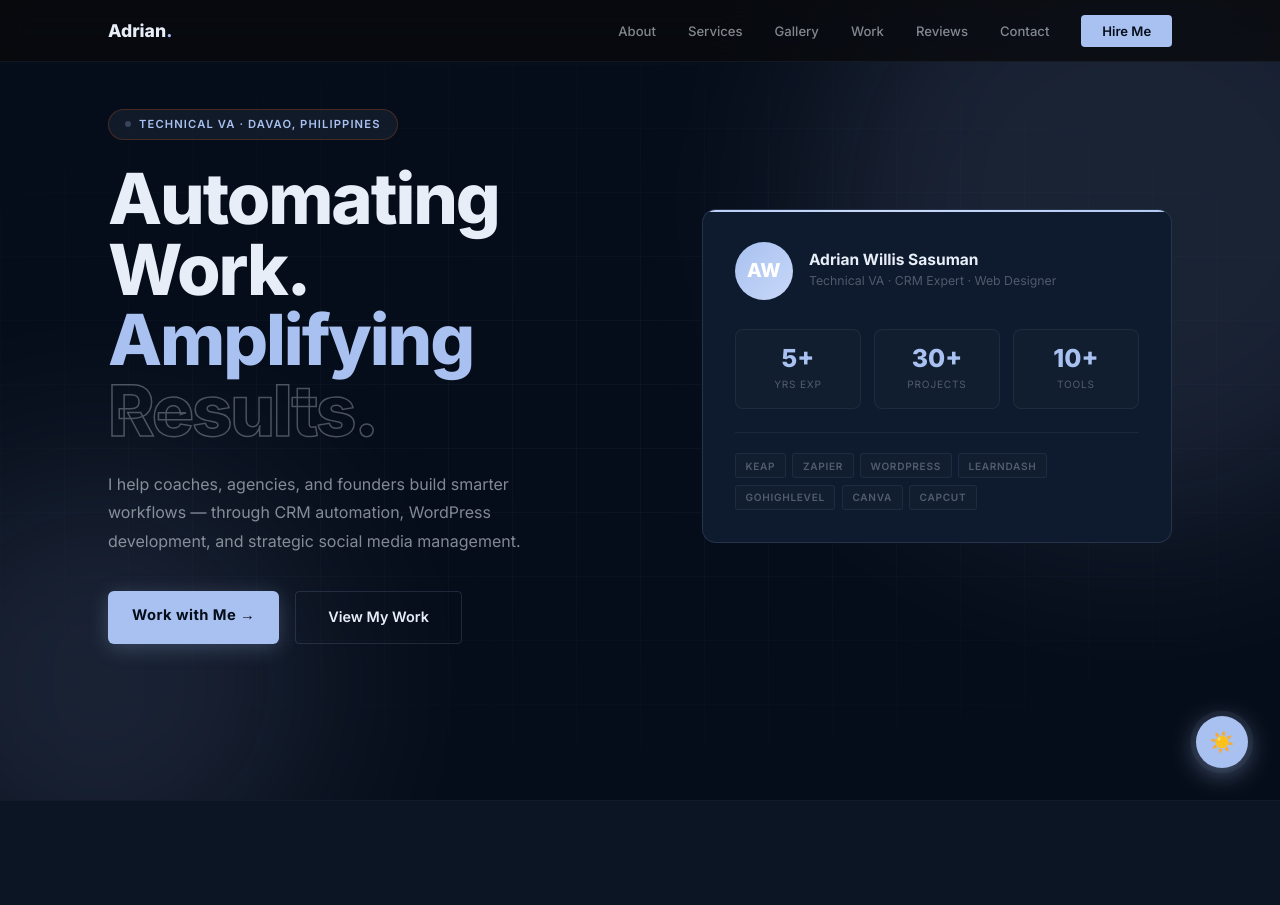
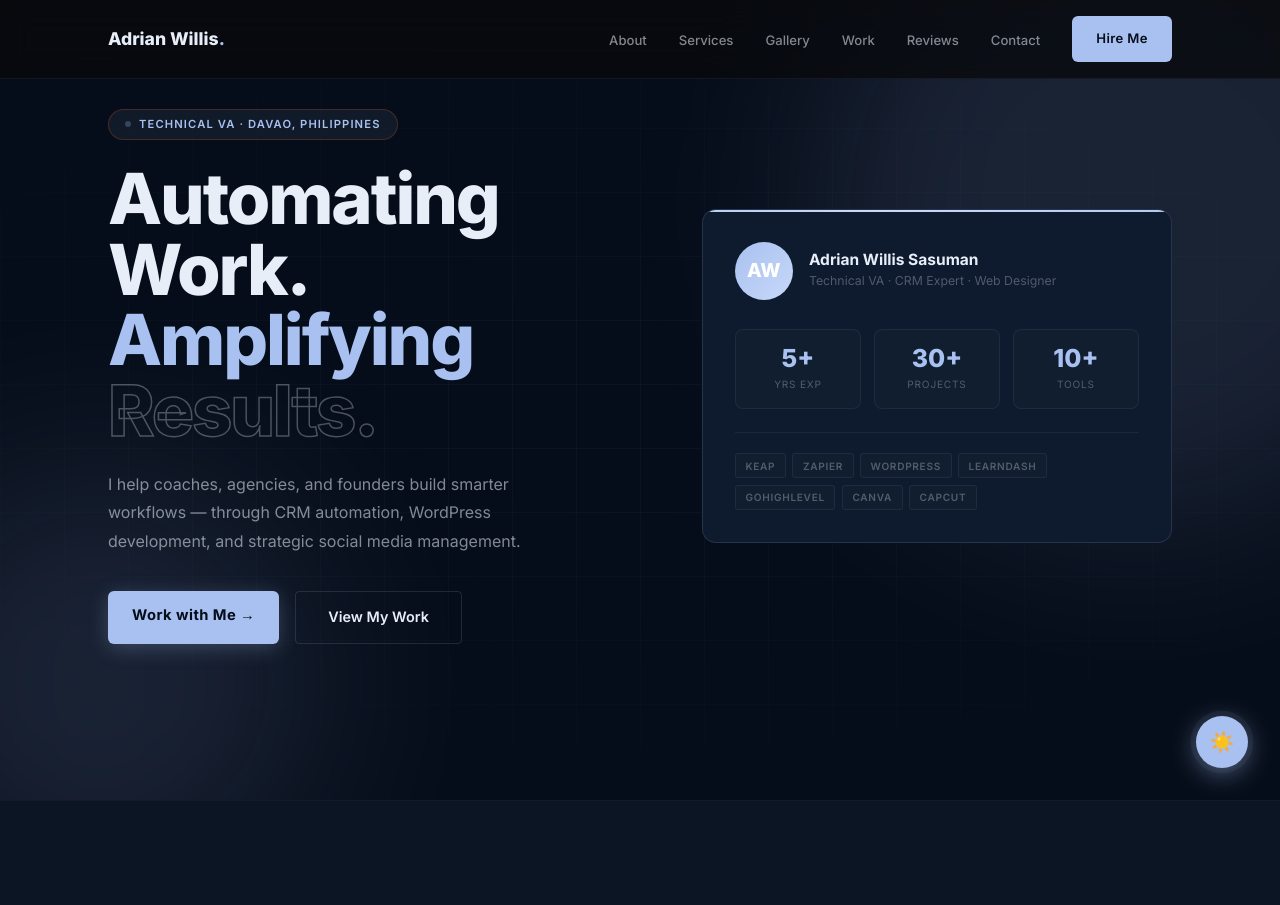
Before and after one commit to adrianwillissasuman/portfolio-, a plain HTML site: page index.html in a window 1280 px wide. Shown: the top 905 px of the page. Drawn offline with Linux system fonts and the light colour scheme.

Commit message:
Update index.html

```diff
--- a/index.html
+++ b/index.html
@@ -448,6 +448,23 @@ nav.scrolled { background: var(--bg); border-bottom-color: var(--border-2); box-
 .form-success p { color:var(--text-2); font-size:.9rem; }
 
 /* ═══ VIEW MORE BUTTON ═══ */
+  .nav-cta
+  {
+  display: inline-block;
+  background: #a8c1f0;
+  color: #060d1a;
+  font-family: 'Inter', sans-serif;
+  font-weight: 700;
+  font-size: .92rem;
+  padding: 12px 24px;
+  border-radius: 6px;
+  text-decoration: none;
+  letter-spacing: .03em;
+  transition: background .3s ease, color .3s ease;
+}
+
+.btn-primary:hover { background: #060d1a; color: #a8c1f0; }
+
   .btn-primary {
   display: inline-block;
   background: #a8c1f0;
@@ -547,7 +564,7 @@ footer a { color:#a8c1f0; text-decoration:none; }
 <!-- NAV -->
 <nav id="navbar">
   <div class="nav-inner">
-    <a href="#home" class="nav-logo">Adrian<span>.</span></a>
+    <a href="#home" class="nav-logo">Adrian Willis<span>.</span></a>
     <ul class="nav-links" id="navLinks">
       <li><a href="#about">About</a></li>
       <li><a href="#services">Services</a></li>
```
